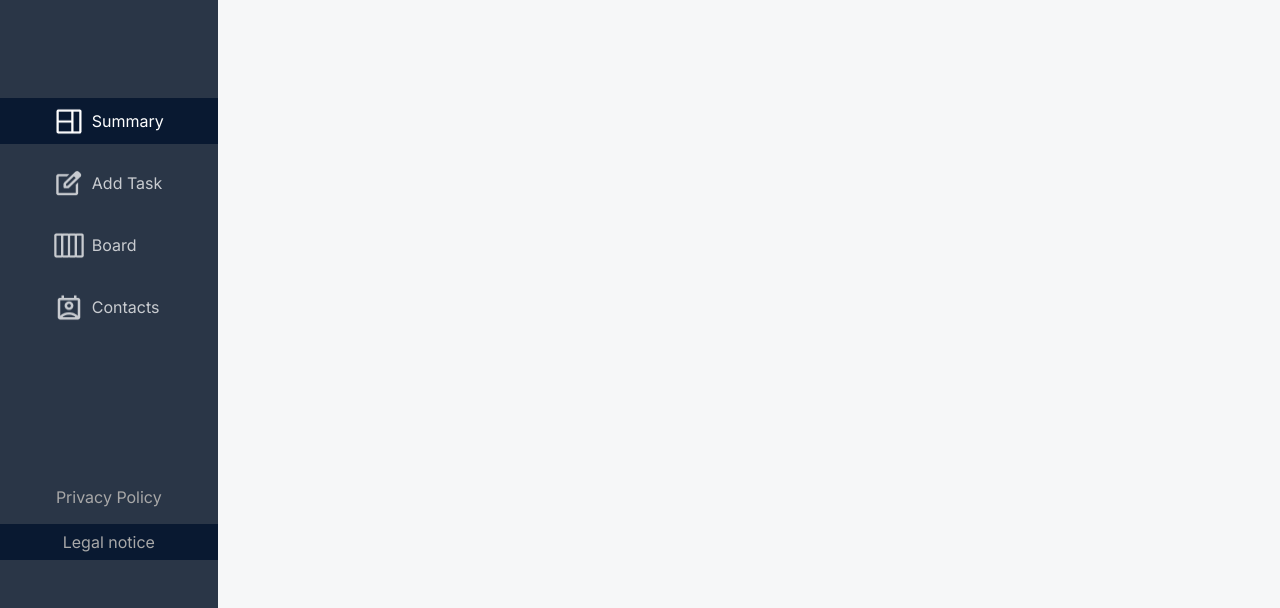
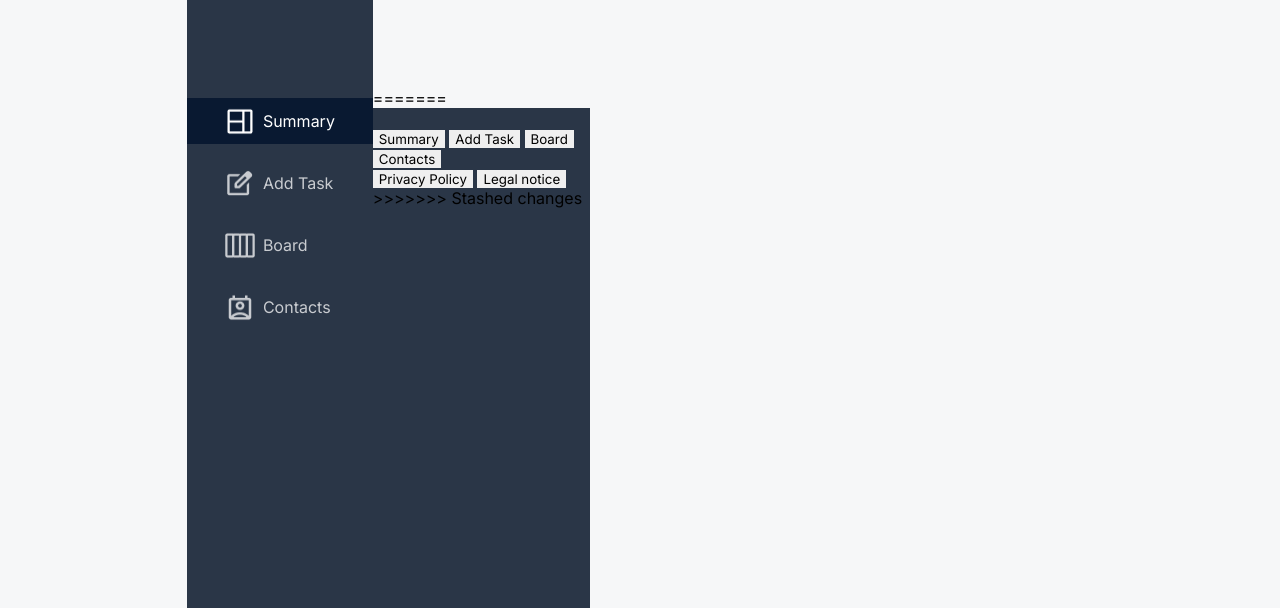
Before and after one commit to SimonHeistermann/Join, a plain HTML site: page index.html in a window 1280 px wide. Shown: the part 192-800 px from the top of the page. Drawn offline with Linux system fonts and the light colour scheme.

Commit message:
Update index.html

```diff
--- a/index.html
+++ b/index.html
@@ -33,6 +33,7 @@
 </head>
 <body id="body" onload="">
     <div class="overall">
+<<<<<<< Updated upstream
         <div class="sidebar">
             <div class="sidebar__container">
                 <div class="sidebar__logocontainer">
@@ -92,6 +93,22 @@
             </header>
             <main>
             </main>
+=======
+      <div class="sidebar" id="sidebar">
+        <div class="sideTop">
+          <img />
+          <nav>
+            <button>Summary</button>
+            <button>Add Task</button>
+            <button>Board</button>
+            <button>Contacts</button>
+          </nav>
+        </div>
+        <div class="sideBottom">
+          <button>Privacy Policy</button>
+
+          <button>Legal notice</button>
+>>>>>>> Stashed changes
         </div>
     </div>
 </body>
```
